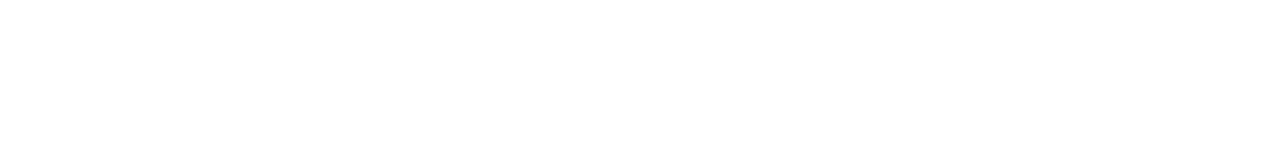
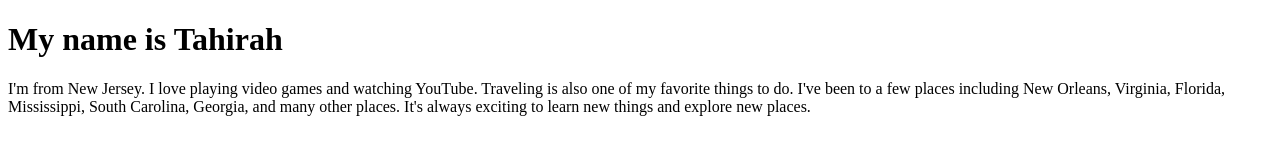
Before and after one commit to Tdouglas727/index.html, a plain HTML site: page index.html in a window 1280 px wide. Drawn offline with Linux system fonts and the light colour scheme.

Commit message:
Update index.html

```diff
--- a/index.html
+++ b/index.html
@@ -1,6 +1,15 @@
 <!DOCTYPE html>
 <html>
-<head> <title> My Personal Introduction </title>
+<head>
+  <title>My Personal Introduction</title>
+  <style>
+    Body {#f4b066}
+    h1 {#67c4d8}
+    p {#d1d9af}
+  </style>
 </head>
-
-<html>
+<body>
+  <h1>My name is Tahirah</h1>
+  <p>I'm from New Jersey.  I love playing video games and watching YouTube. Traveling is also one of my favorite things to do. I've been to a few places including New Orleans, Virginia, Florida, Mississippi, South Carolina, Georgia, and many other places. It's always exciting to learn new things and explore new places.</p>
+</body>
+</html>
```
